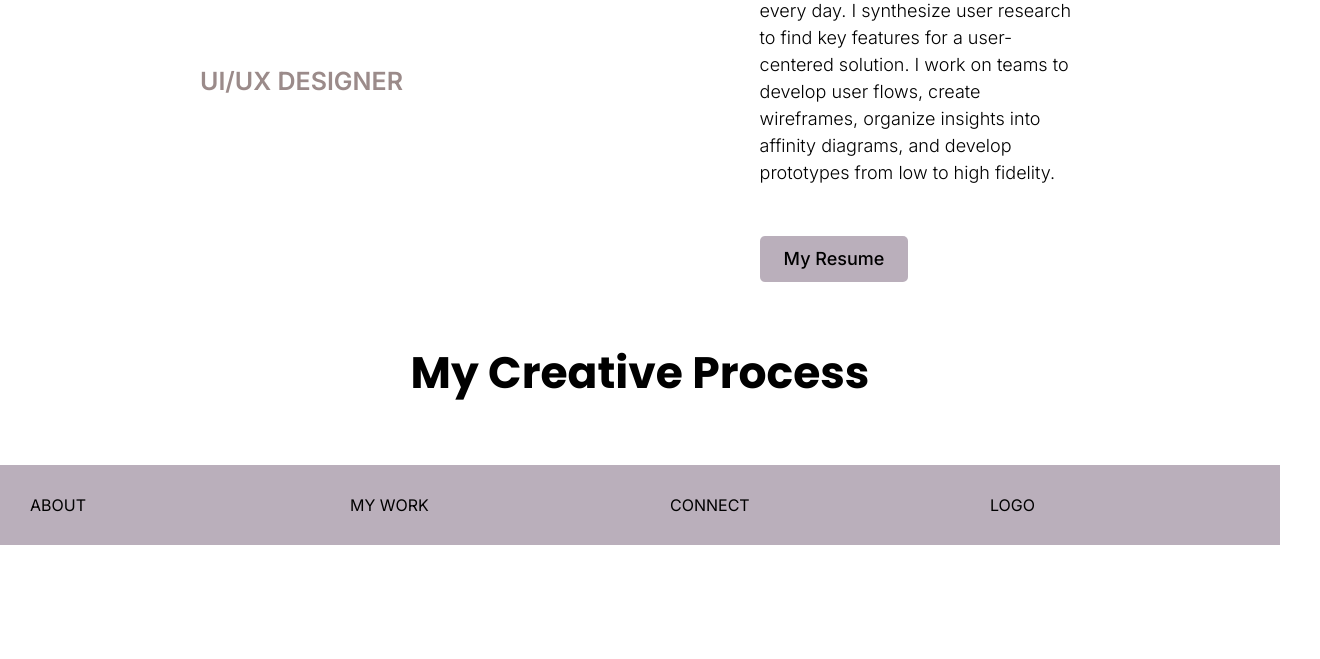
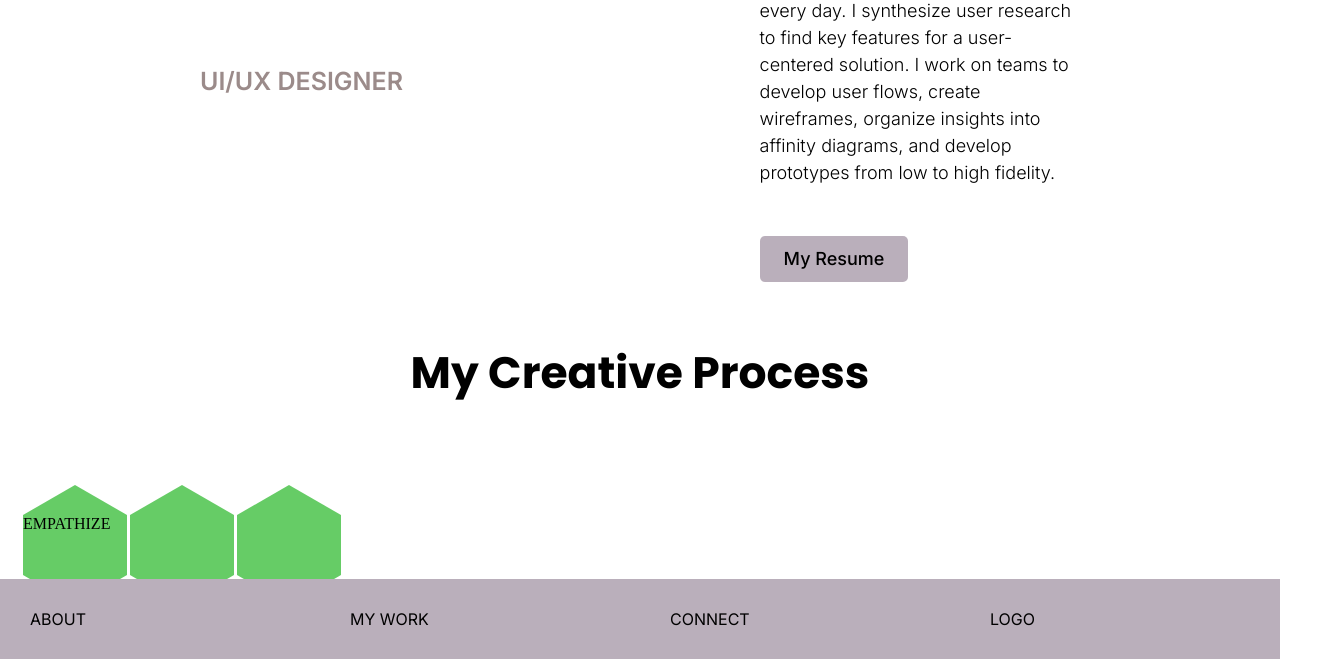
Before and after one commit to khassett/UX_UI_HW_18, a plain HTML site: page index.html in a window 1280 px wide. Shown: the part 500-1159 px from the top of the page, 1320 px wide, since content can reach past the window. Before the commit the page ends 1045 px from the top, so only its background shows below. Drawn offline with Linux system fonts and the light colour scheme.

Commit message:
Hexagons take 1

```diff
--- a/index.html
+++ b/index.html
@@ -46,11 +46,32 @@
                     <button class="btn-cta">My Resume</button>
                 </div>
             </section>
-                <div class="CreativeProcess">
-                <h4>My Creative Process</h4></div>
 
-        <span class="hex"></span>
+            <div class="CreativeProcess">
+                <h4>My Creative Process</h4>
+            </div>
 
+            <div class="hex-row">
+                <div class="hex">
+                    <div class="top"></div>
+                    <div class="middle">
+                        <span>EMPATHIZE</span>
+                    </div>
+                    <div class="bottom"></div>
+                </div>
+
+                <div class="hex">
+                    <div class="top"></div>
+                    <div class="middle"></div>
+                    <div class="bottom"></div>
+                </div>
+
+                <div class="hex">
+                    <div class="top"></div>
+                    <div class="middle"></div>
+                    <div class="bottom"></div>
+                </div>
+            </div>
         </main>
 
         <footer class="wrapper footer">
--- a/style.css
+++ b/style.css
@@ -57,7 +57,6 @@
 
     #swirl{
             position: absolute;
-            width: 100%;
             z-index: -999;
             top: 13px;
             left: -103px;
@@ -196,35 +195,8 @@
         border-bottom: 1px solid #BAAFBB;
         margin-bottom: 35px;
     }
-/*
-    .hex {
-        margin-top: 30px;
-        width: 104px;
-        height: 60px;
-        background-color: red;
-        color: red;
-        position: relative;
-        display: inline-block;
-    }
-    .hex:before {
-        content: " ";
-        border-bottom: 30px solid;
-        border-color: inherit;
-        border-left: 100px solid transparent;
-        border-right: 100px solid transparent;
-        position: absolute;
-        top: -30px;
-    }
-    .hex:after {
-        content: "";
-        position: absolute;
-        bottom: -30px;
-        border-top: 30px solid;
-        border-color: inherit;
-        border-left: 100px solid transparent;
-        border-right: 100px solid transparent;
-    }
-*/
+
+
     /* BUTTONS */
 
     .btn-cta{
@@ -338,3 +310,36 @@
         margin: auto;
         display: flex;
     }
+
+    /* HEXAGONS */
+
+    .hex {
+        float: left;
+        margin-left: 3px;
+        margin-bottom: -26px;
+    }
+    .hex .top {
+        width: 0;
+        border-bottom: 30px solid #6C6;
+        border-left: 52px solid transparent;
+        border-right: 52px solid transparent;
+    }
+    .hex .middle {
+        width: 104px;
+        height: 60px;
+        background: #6C6;
+    }
+    .hex .bottom {
+        width: 0;
+        border-top: 30px solid #6C6;
+        border-left: 52px solid transparent;
+        border-right: 52px solid transparent;
+    }
+    .hex-row {
+        clear: left;
+        width: 100%;
+        padding: 20px;
+    }
+    .hex-row.even {
+        margin-left: 53px;
+    }
```
Also changed, not shown: skills.html (+3 -4 lines).
